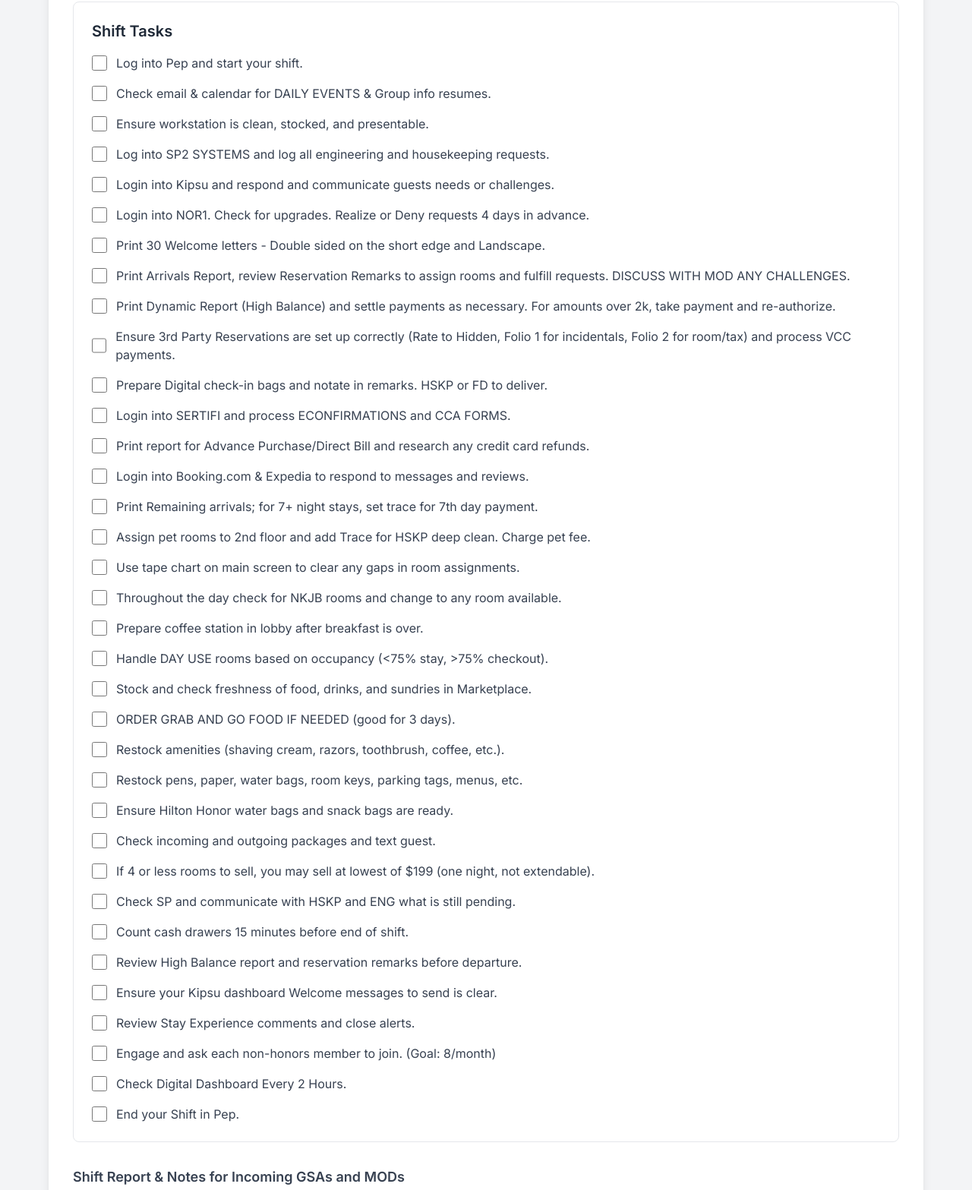
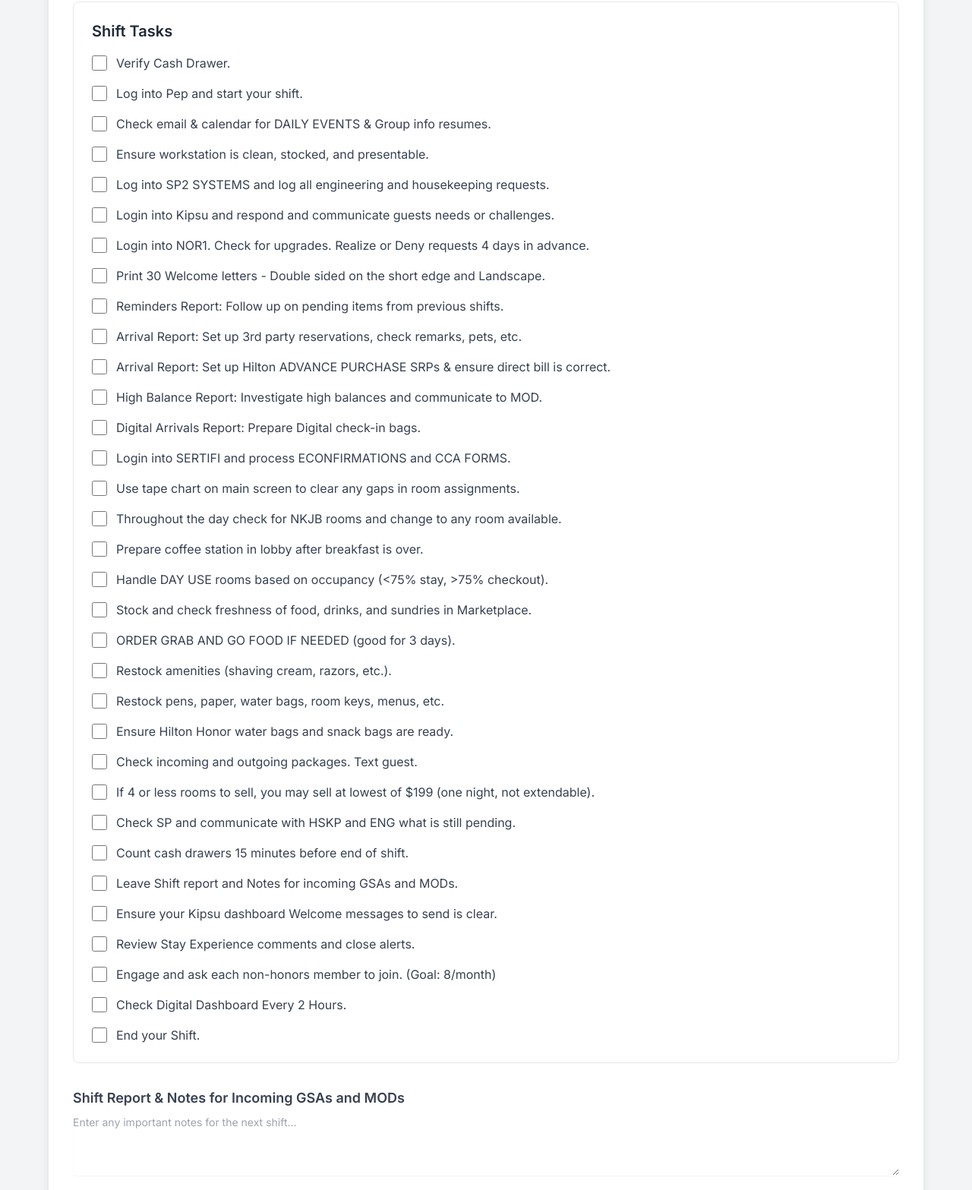
Before and after one commit to downtownnorthes/frontdeskchecklist, a plain HTML site: page index.html in a window 1280 px wide. Shown: the part 594-2161 px from the top of the page at 76% size. Drawn offline with nearby package versions, Linux system fonts and the light colour scheme.

Commit message:
Update index.html

```diff
--- a/index.html
+++ b/index.html
@@ -20,7 +20,7 @@
 
         /* Dark Mode Styles */
         html.dark #app-container { background-color: #1f2937; }
-        html.dark h1, html.dark h3, html.dark h4 { color: #f9fafb; }
+        html.dark h1, html.dark h3, html.dark h4, html.dark .task-section-header { color: #f9fafb; }
         html.dark p, html.dark label, html.dark .task-text { color: #d1d5db; }
         html.dark header { border-bottom-color: #374151; }
         html.dark .form-input, html.dark .form-select, html.dark textarea {
@@ -184,41 +184,39 @@
             <div class="bg-white rounded-lg border border-gray-200 p-6">
                 <h3 class="font-semibold text-xl text-gray-800 mb-4">Shift Tasks</h3>
                 <ul id="task-list" class="space-y-4 text-gray-700">
-                    <li class="task-item flex items-center"><input type="checkbox" id="task-1" class="h-5 w-5 rounded border-gray-300 text-indigo-600 focus:ring-indigo-500"><label for="task-1" class="ml-3 block"><span class="task-text">Log into Pep and start your shift.</span></label></li>
-                    <li class="task-item flex items-center"><input type="checkbox" id="task-2" class="h-5 w-5 rounded border-gray-300 text-indigo-600 focus:ring-indigo-500"><label for="task-2" class="ml-3 block"><span class="task-text">Check email & calendar for DAILY EVENTS & Group info resumes.</span></label></li>
-                    <li class="task-item flex items-center"><input type="checkbox" id="task-3" class="h-5 w-5 rounded border-gray-300 text-indigo-600 focus:ring-indigo-500"><label for="task-3" class="ml-3 block"><span class="task-text">Ensure workstation is clean, stocked, and presentable.</span></label></li>
-                    <li class="task-item flex items-center"><input type="checkbox" id="task-4" class="h-5 w-5 rounded border-gray-300 text-indigo-600 focus:ring-indigo-500"><label for="task-4" class="ml-3 block"><span class="task-text">Log into SP2 SYSTEMS and log all engineering and housekeeping requests.</span></label></li>
-                    <li class="task-item flex items-center"><input type="checkbox" id="task-5" class="h-5 w-5 rounded border-gray-300 text-indigo-600 focus:ring-indigo-500"><label for="task-5" class="ml-3 block"><span class="task-text">Login into Kipsu and respond and communicate guests needs or challenges.</span></label></li>
-                    <li class="task-item flex items-center"><input type="checkbox" id="task-6" class="h-5 w-5 rounded border-gray-300 text-indigo-600 focus:ring-indigo-500"><label for="task-6" class="ml-3 block"><span class="task-text">Login into NOR1. Check for upgrades. Realize or Deny requests 4 days in advance.</span></label></li>
-                    <li class="task-item flex items-center"><input type="checkbox" id="task-7" class="h-5 w-5 rounded border-gray-300 text-indigo-600 focus:ring-indigo-500"><label for="task-7" class="ml-3 block"><span class="task-text">Print 30 Welcome letters - Double sided on the short edge and Landscape.</span></label></li>
-                    <li class="task-item flex items-center"><input type="checkbox" id="task-8" class="h-5 w-5 rounded border-gray-300 text-indigo-600 focus:ring-indigo-500"><label for="task-8" class="ml-3 block"><span class="task-text">Print Arrivals Report, review Reservation Remarks to assign rooms and fulfill requests. DISCUSS WITH MOD ANY CHALLENGES.</span></label></li>
-                    <li class="task-item flex items-center"><input type="checkbox" id="task-9" class="h-5 w-5 rounded border-gray-300 text-indigo-600 focus:ring-indigo-500"><label for="task-9" class="ml-3 block"><span class="task-text">Print Dynamic Report (High Balance) and settle payments as necessary. For amounts over 2k, take payment and re-authorize.</span></label></li>
-                    <li class="task-item flex items-center"><input type="checkbox" id="task-10" class="h-5 w-5 rounded border-gray-300 text-indigo-600 focus:ring-indigo-500"><label for="task-10" class="ml-3 block"><span class="task-text">Ensure 3rd Party Reservations are set up correctly (Rate to Hidden, Folio 1 for incidentals, Folio 2 for room/tax) and process VCC payments.</span></label></li>
-                    <li class="task-item flex items-center"><input type="checkbox" id="task-11" class="h-5 w-5 rounded border-gray-300 text-indigo-600 focus:ring-indigo-500"><label for="task-11" class="ml-3 block"><span class="task-text">Prepare Digital check-in bags and notate in remarks. HSKP or FD to deliver.</span></label></li>
-                    <li class="task-item flex items-center"><input type="checkbox" id="task-12" class="h-5 w-5 rounded border-gray-300 text-indigo-600 focus:ring-indigo-500"><label for="task-12" class="ml-3 block"><span class="task-text">Login into SERTIFI and process ECONFIRMATIONS and CCA FORMS.</span></label></li>
-                    <li class="task-item flex items-center"><input type="checkbox" id="task-13" class="h-5 w-5 rounded border-gray-300 text-indigo-600 focus:ring-indigo-500"><label for="task-13" class="ml-3 block"><span class="task-text">Print report for Advance Purchase/Direct Bill and research any credit card refunds.</span></label></li>
-                    <li class="task-item flex items-center"><input type="checkbox" id="task-14" class="h-5 w-5 rounded border-gray-300 text-indigo-600 focus:ring-indigo-500"><label for="task-14" class="ml-3 block"><span class="task-text">Login into Booking.com & Expedia to respond to messages and reviews.</span></label></li>
-                    <li class="task-item flex items-center"><input type="checkbox" id="task-15" class="h-5 w-5 rounded border-gray-300 text-indigo-600 focus:ring-indigo-500"><label for="task-15" class="ml-3 block"><span class="task-text">Print Remaining arrivals; for 7+ night stays, set trace for 7th day payment.</span></label></li>
-                    <li class="task-item flex items-center"><input type="checkbox" id="task-16" class="h-5 w-5 rounded border-gray-300 text-indigo-600 focus:ring-indigo-500"><label for="task-16" class="ml-3 block"><span class="task-text">Assign pet rooms to 2nd floor and add Trace for HSKP deep clean. Charge pet fee.</span></label></li>
-                    <li class="task-item flex items-center"><input type="checkbox" id="task-17" class="h-5 w-5 rounded border-gray-300 text-indigo-600 focus:ring-indigo-500"><label for="task-17" class="ml-3 block"><span class="task-text">Use tape chart on main screen to clear any gaps in room assignments.</span></label></li>
-                    <li class="task-item flex items-center"><input type="checkbox" id="task-18" class="h-5 w-5 rounded border-gray-300 text-indigo-600 focus:ring-indigo-500"><label for="task-18" class="ml-3 block"><span class="task-text">Throughout the day check for NKJB rooms and change to any room available.</span></label></li>
-                    <li class="task-item flex items-center"><input type="checkbox" id="task-19" class="h-5 w-5 rounded border-gray-300 text-indigo-600 focus:ring-indigo-500"><label for="task-19" class="ml-3 block"><span class="task-text">Prepare coffee station in lobby after breakfast is over.</span></label></li>
-                    <li class="task-item flex items-center"><input type="checkbox" id="task-20" class="h-5 w-5 rounded border-gray-300 text-indigo-600 focus:ring-indigo-500"><label for="task-20" class="ml-3 block"><span class="task-text">Handle DAY USE rooms based on occupancy (<75% stay, >75% checkout).</span></label></li>
-                    <li class="task-item flex items-center"><input type="checkbox" id="task-21" class="h-5 w-5 rounded border-gray-300 text-indigo-600 focus:ring-indigo-500"><label for="task-21" class="ml-3 block"><span class="task-text">Stock and check freshness of food, drinks, and sundries in Marketplace.</span></label></li>
-                    <li class="task-item flex items-center"><input type="checkbox" id="task-22" class="h-5 w-5 rounded border-gray-300 text-indigo-600 focus:ring-indigo-500"><label for="task-22" class="ml-3 block"><span class="task-text">ORDER GRAB AND GO FOOD IF NEEDED (good for 3 days).</span></label></li>
-                    <li class="task-item flex items-center"><input type="checkbox" id="task-23" class="h-5 w-5 rounded border-gray-300 text-indigo-600 focus:ring-indigo-500"><label for="task-23" class="ml-3 block"><span class="task-text">Restock amenities (shaving cream, razors, toothbrush, coffee, etc.).</span></label></li>
-                    <li class="task-item flex items-center"><input type="checkbox" id="task-24" class="h-5 w-5 rounded border-gray-300 text-indigo-600 focus:ring-indigo-500"><label for="task-24" class="ml-3 block"><span class="task-text">Restock pens, paper, water bags, room keys, parking tags, menus, etc.</span></label></li>
-                    <li class="task-item flex items-center"><input type="checkbox" id="task-25" class="h-5 w-5 rounded border-gray-300 text-indigo-600 focus:ring-indigo-500"><label for="task-25" class="ml-3 block"><span class="task-text">Ensure Hilton Honor water bags and snack bags are ready.</span></label></li>
-                    <li class="task-item flex items-center"><input type="checkbox" id="task-26" class="h-5 w-5 rounded border-gray-300 text-indigo-600 focus:ring-indigo-500"><label for="task-26" class="ml-3 block"><span class="task-text">Check incoming and outgoing packages and text guest.</span></label></li>
-                    <li class="task-item flex items-center"><input type="checkbox" id="task-27" class="h-5 w-5 rounded border-gray-300 text-indigo-600 focus:ring-indigo-500"><label for="task-27" class="ml-3 block"><span class="task-text">If 4 or less rooms to sell, you may sell at lowest of $199 (one night, not extendable).</span></label></li>
-                    <li class="task-item flex items-center"><input type="checkbox" id="task-28" class="h-5 w-5 rounded border-gray-300 text-indigo-600 focus:ring-indigo-500"><label for="task-28" class="ml-3 block"><span class="task-text">Check SP and communicate with HSKP and ENG what is still pending.</span></label></li>
-                    <li class="task-item flex items-center"><input type="checkbox" id="task-29" class="h-5 w-5 rounded border-gray-300 text-indigo-600 focus:ring-indigo-500"><label for="task-29" class="ml-3 block"><span class="task-text">Count cash drawers 15 minutes before end of shift.</span></label></li>
-                    <li class="task-item flex items-center"><input type="checkbox" id="task-30" class="h-5 w-5 rounded border-gray-300 text-indigo-600 focus:ring-indigo-500"><label for="task-30" class="ml-3 block"><span class="task-text">Review High Balance report and reservation remarks before departure.</span></label></li>
-                    <li class="task-item flex items-center"><input type="checkbox" id="task-31" class="h-5 w-5 rounded border-gray-300 text-indigo-600 focus:ring-indigo-500"><label for="task-31" class="ml-3 block"><span class="task-text">Ensure your Kipsu dashboard Welcome messages to send is clear.</span></label></li>
-                    <li class="task-item flex items-center"><input type="checkbox" id="task-32" class="h-5 w-5 rounded border-gray-300 text-indigo-600 focus:ring-indigo-500"><label for="task-32" class="ml-3 block"><span class="task-text">Review Stay Experience comments and close alerts.</span></label></li>
-                    <li class="task-item flex items-center"><input type="checkbox" id="task-33" class="h-5 w-5 rounded border-gray-300 text-indigo-600 focus:ring-indigo-500"><label for="task-33" class="ml-3 block"><span class="task-text">Engage and ask each non-honors member to join. (Goal: 8/month)</span></label></li>
-                    <li class="task-item flex items-center"><input type="checkbox" id="task-34" class="h-5 w-5 rounded border-gray-300 text-indigo-600 focus:ring-indigo-500"><label for="task-34" class="ml-3 block"><span class="task-text">Check Digital Dashboard Every 2 Hours.</span></label></li>
-                    <li class="task-item flex items-center"><input type="checkbox" id="task-35" class="h-5 w-5 rounded border-gray-300 text-indigo-600 focus:ring-indigo-500"><label for="task-35" class="ml-3 block"><span class="task-text">End your Shift in Pep.</span></label></li>
+                    <li class="task-item flex items-center"><input type="checkbox" id="task-1" class="h-5 w-5 rounded border-gray-300 text-indigo-600 focus:ring-indigo-500"><label for="task-1" class="ml-3 block"><span class="task-text">Verify Cash Drawer.</span></label></li>
+                    <li class="task-item flex items-center"><input type="checkbox" id="task-2" class="h-5 w-5 rounded border-gray-300 text-indigo-600 focus:ring-indigo-500"><label for="task-2" class="ml-3 block"><span class="task-text">Log into Pep and start your shift.</span></label></li>
+                    <li class="task-item flex items-center"><input type="checkbox" id="task-3" class="h-5 w-5 rounded border-gray-300 text-indigo-600 focus:ring-indigo-500"><label for="task-3" class="ml-3 block"><span class="task-text">Check email & calendar for DAILY EVENTS & Group info resumes.</span></label></li>
+                    <li class="task-item flex items-center"><input type="checkbox" id="task-4" class="h-5 w-5 rounded border-gray-300 text-indigo-600 focus:ring-indigo-500"><label for="task-4" class="ml-3 block"><span class="task-text">Ensure workstation is clean, stocked, and presentable.</span></label></li>
+                    <li class="task-item flex items-center"><input type="checkbox" id="task-5" class="h-5 w-5 rounded border-gray-300 text-indigo-600 focus:ring-indigo-500"><label for="task-5" class="ml-3 block"><span class="task-text">Log into SP2 SYSTEMS and log all engineering and housekeeping requests.</span></label></li>
+                    <li class="task-item flex items-center"><input type="checkbox" id="task-6" class="h-5 w-5 rounded border-gray-300 text-indigo-600 focus:ring-indigo-500"><label for="task-6" class="ml-3 block"><span class="task-text">Login into Kipsu and respond and communicate guests needs or challenges.</span></label></li>
+                    <li class="task-item flex items-center"><input type="checkbox" id="task-7" class="h-5 w-5 rounded border-gray-300 text-indigo-600 focus:ring-indigo-500"><label for="task-7" class="ml-3 block"><span class="task-text">Login into NOR1. Check for upgrades. Realize or Deny requests 4 days in advance.</span></label></li>
+                    <li class="task-item flex items-center"><input type="checkbox" id="task-8" class="h-5 w-5 rounded border-gray-300 text-indigo-600 focus:ring-indigo-500"><label for="task-8" class="ml-3 block"><span class="task-text">Print 30 Welcome letters - Double sided on the short edge and Landscape.</span></label></li>
+                    <li class="task-item flex items-center"><input type="checkbox" id="task-9" class="h-5 w-5 rounded border-gray-300 text-indigo-600 focus:ring-indigo-500"><label for="task-9" class="ml-3 block"><span class="task-text">Reminders Report: Follow up on pending items from previous shifts.</span></label></li>
+                    <li class="task-item flex items-center"><input type="checkbox" id="task-10" class="h-5 w-5 rounded border-gray-300 text-indigo-600 focus:ring-indigo-500"><label for="task-10" class="ml-3 block"><span class="task-text">Arrival Report: Set up 3rd party reservations, check remarks, pets, etc.</span></label></li>
+                    <li class="task-item flex items-center"><input type="checkbox" id="task-11" class="h-5 w-5 rounded border-gray-300 text-indigo-600 focus:ring-indigo-500"><label for="task-11" class="ml-3 block"><span class="task-text">Arrival Report: Set up Hilton ADVANCE PURCHASE SRPs & ensure direct bill is correct.</span></label></li>
+                    <li class="task-item flex items-center"><input type="checkbox" id="task-12" class="h-5 w-5 rounded border-gray-300 text-indigo-600 focus:ring-indigo-500"><label for="task-12" class="ml-3 block"><span class="task-text">High Balance Report: Investigate high balances and communicate to MOD.</span></label></li>
+                    <li class="task-item flex items-center"><input type="checkbox" id="task-13" class="h-5 w-5 rounded border-gray-300 text-indigo-600 focus:ring-indigo-500"><label for="task-13" class="ml-3 block"><span class="task-text">Digital Arrivals Report: Prepare Digital check-in bags.</span></label></li>
+                    <li class="task-item flex items-center"><input type="checkbox" id="task-14" class="h-5 w-5 rounded border-gray-300 text-indigo-600 focus:ring-indigo-500"><label for="task-14" class="ml-3 block"><span class="task-text">Login into SERTIFI and process ECONFIRMATIONS and CCA FORMS.</span></label></li>
+                    <li class="task-item flex items-center"><input type="checkbox" id="task-15" class="h-5 w-5 rounded border-gray-300 text-indigo-600 focus:ring-indigo-500"><label for="task-15" class="ml-3 block"><span class="task-text">Use tape chart on main screen to clear any gaps in room assignments.</span></label></li>
+                    <li class="task-item flex items-center"><input type="checkbox" id="task-16" class="h-5 w-5 rounded border-gray-300 text-indigo-600 focus:ring-indigo-500"><label for="task-16" class="ml-3 block"><span class="task-text">Throughout the day check for NKJB rooms and change to any room available.</span></label></li>
+                    <li class="task-item flex items-center"><input type="checkbox" id="task-17" class="h-5 w-5 rounded border-gray-300 text-indigo-600 focus:ring-indigo-500"><label for="task-17" class="ml-3 block"><span class="task-text">Prepare coffee station in lobby after breakfast is over.</span></label></li>
+                    <li class="task-item flex items-center"><input type="checkbox" id="task-18" class="h-5 w-5 rounded border-gray-300 text-indigo-600 focus:ring-indigo-500"><label for="task-18" class="ml-3 block"><span class="task-text">Handle DAY USE rooms based on occupancy (<75% stay, >75% checkout).</span></label></li>
+                    <li class="task-item flex items-center"><input type="checkbox" id="task-19" class="h-5 w-5 rounded border-gray-300 text-indigo-600 focus:ring-indigo-500"><label for="task-19" class="ml-3 block"><span class="task-text">Stock and check freshness of food, drinks, and sundries in Marketplace.</span></label></li>
+                    <li class="task-item flex items-center"><input type="checkbox" id="task-20" class="h-5 w-5 rounded border-gray-300 text-indigo-600 focus:ring-indigo-500"><label for="task-20" class="ml-3 block"><span class="task-text">ORDER GRAB AND GO FOOD IF NEEDED (good for 3 days).</span></label></li>
+                    <li class="task-item flex items-center"><input type="checkbox" id="task-21" class="h-5 w-5 rounded border-gray-300 text-indigo-600 focus:ring-indigo-500"><label for="task-21" class="ml-3 block"><span class="task-text">Restock amenities (shaving cream, razors, etc.).</span></label></li>
+                    <li class="task-item flex items-center"><input type="checkbox" id="task-22" class="h-5 w-5 rounded border-gray-300 text-indigo-600 focus:ring-indigo-500"><label for="task-22" class="ml-3 block"><span class="task-text">Restock pens, paper, water bags, room keys, menus, etc.</span></label></li>
+                    <li class="task-item flex items-center"><input type="checkbox" id="task-23" class="h-5 w-5 rounded border-gray-300 text-indigo-600 focus:ring-indigo-500"><label for="task-23" class="ml-3 block"><span class="task-text">Ensure Hilton Honor water bags and snack bags are ready.</span></label></li>
+                    <li class="task-item flex items-center"><input type="checkbox" id="task-24" class="h-5 w-5 rounded border-gray-300 text-indigo-600 focus:ring-indigo-500"><label for="task-24" class="ml-3 block"><span class="task-text">Check incoming and outgoing packages. Text guest.</span></label></li>
+                    <li class="task-item flex items-center"><input type="checkbox" id="task-25" class="h-5 w-5 rounded border-gray-300 text-indigo-600 focus:ring-indigo-500"><label for="task-25" class="ml-3 block"><span class="task-text">If 4 or less rooms to sell, you may sell at lowest of $199 (one night, not extendable).</span></label></li>
+                    <li class="task-item flex items-center"><input type="checkbox" id="task-26" class="h-5 w-5 rounded border-gray-300 text-indigo-600 focus:ring-indigo-500"><label for="task-26" class="ml-3 block"><span class="task-text">Check SP and communicate with HSKP and ENG what is still pending.</span></label></li>
+                    <li class="task-item flex items-center"><input type="checkbox" id="task-27" class="h-5 w-5 rounded border-gray-300 text-indigo-600 focus:ring-indigo-500"><label for="task-27" class="ml-3 block"><span class="task-text">Count cash drawers 15 minutes before end of shift.</span></label></li>
+                    <li class="task-item flex items-center"><input type="checkbox" id="task-28" class="h-5 w-5 rounded border-gray-300 text-indigo-600 focus:ring-indigo-500"><label for="task-28" class="ml-3 block"><span class="task-text">Leave Shift report and Notes for incoming GSAs and MODs.</span></label></li>
+                    <li class="task-item flex items-center"><input type="checkbox" id="task-29" class="h-5 w-5 rounded border-gray-300 text-indigo-600 focus:ring-indigo-500"><label for="task-29" class="ml-3 block"><span class="task-text">Ensure your Kipsu dashboard Welcome messages to send is clear.</span></label></li>
+                    <li class="task-item flex items-center"><input type="checkbox" id="task-30" class="h-5 w-5 rounded border-gray-300 text-indigo-600 focus:ring-indigo-500"><label for="task-30" class="ml-3 block"><span class="task-text">Review Stay Experience comments and close alerts.</span></label></li>
+                    <li class="task-item flex items-center"><input type="checkbox" id="task-31" class="h-5 w-5 rounded border-gray-300 text-indigo-600 focus:ring-indigo-500"><label for="task-31" class="ml-3 block"><span class="task-text">Engage and ask each non-honors member to join. (Goal: 8/month)</span></label></li>
+                    <li class="task-item flex items-center"><input type="checkbox" id="task-32" class="h-5 w-5 rounded border-gray-300 text-indigo-600 focus:ring-indigo-500"><label for="task-32" class="ml-3 block"><span class="task-text">Check Digital Dashboard Every 2 Hours.</span></label></li>
+                    <li class="task-item flex items-center"><input type="checkbox" id="task-33" class="h-5 w-5 rounded border-gray-300 text-indigo-600 focus:ring-indigo-500"><label for="task-33" class="ml-3 block"><span class="task-text">End your Shift.</span></label></li>
                 </ul>
             </div>
 
@@ -429,7 +427,8 @@
                             <title>Front Desk Shift Report</title>
                             <style>
                                 body { font-family: 'Inter', sans-serif; margin: 2rem; }
-                                h1, h2 { border-bottom: 1px solid #ccc; padding-bottom: 5px; }
+                                h1, h2, h3 { border-bottom: 1px solid #ccc; padding-bottom: 5px; }
+                                h3 { font-size: 1.1em; margin-top: 1.5em; }
                                 ul { list-style-type: none; padding-left: 0; }
                                 li { margin-bottom: 8px; }
                                 hr { margin: 20px 0; }
```
